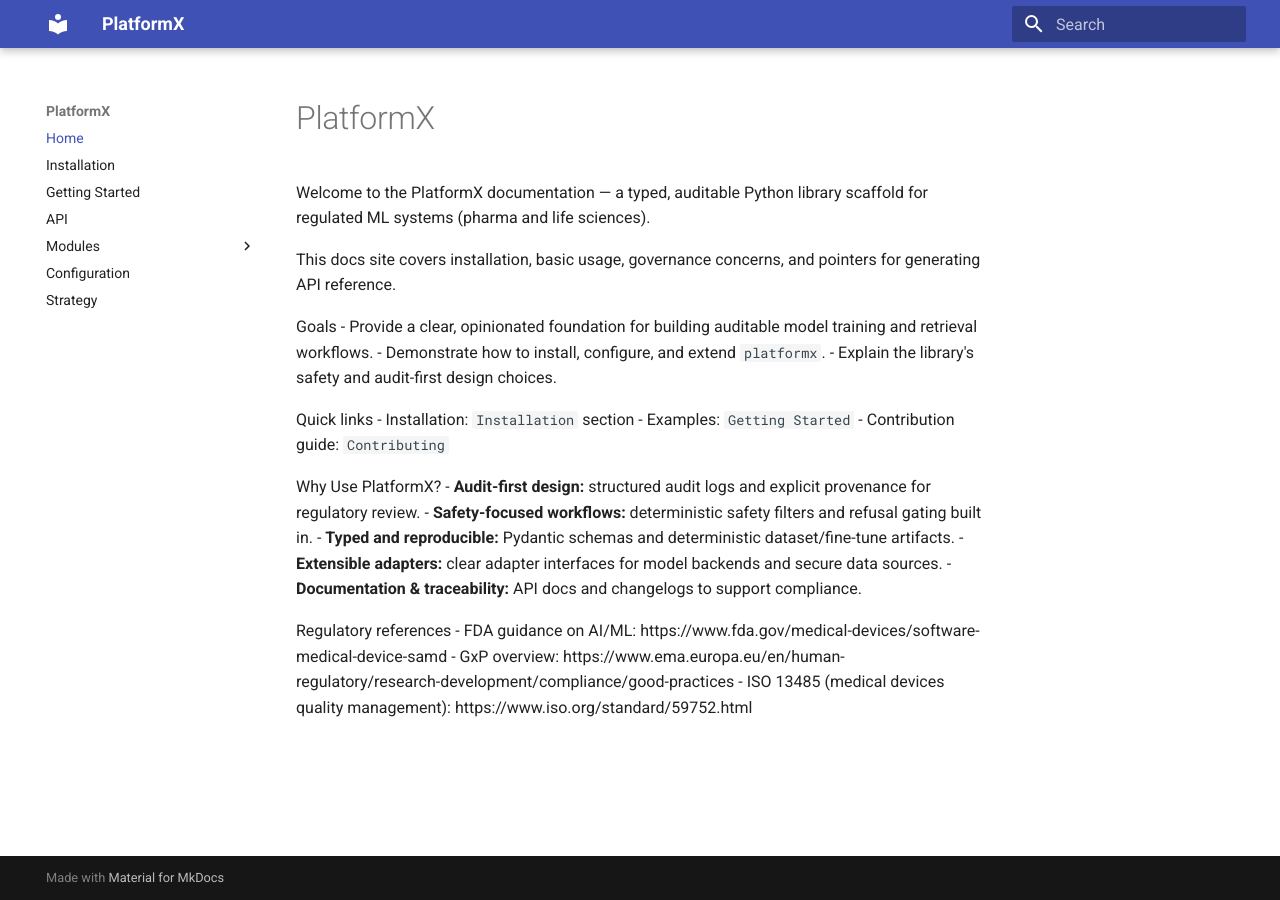
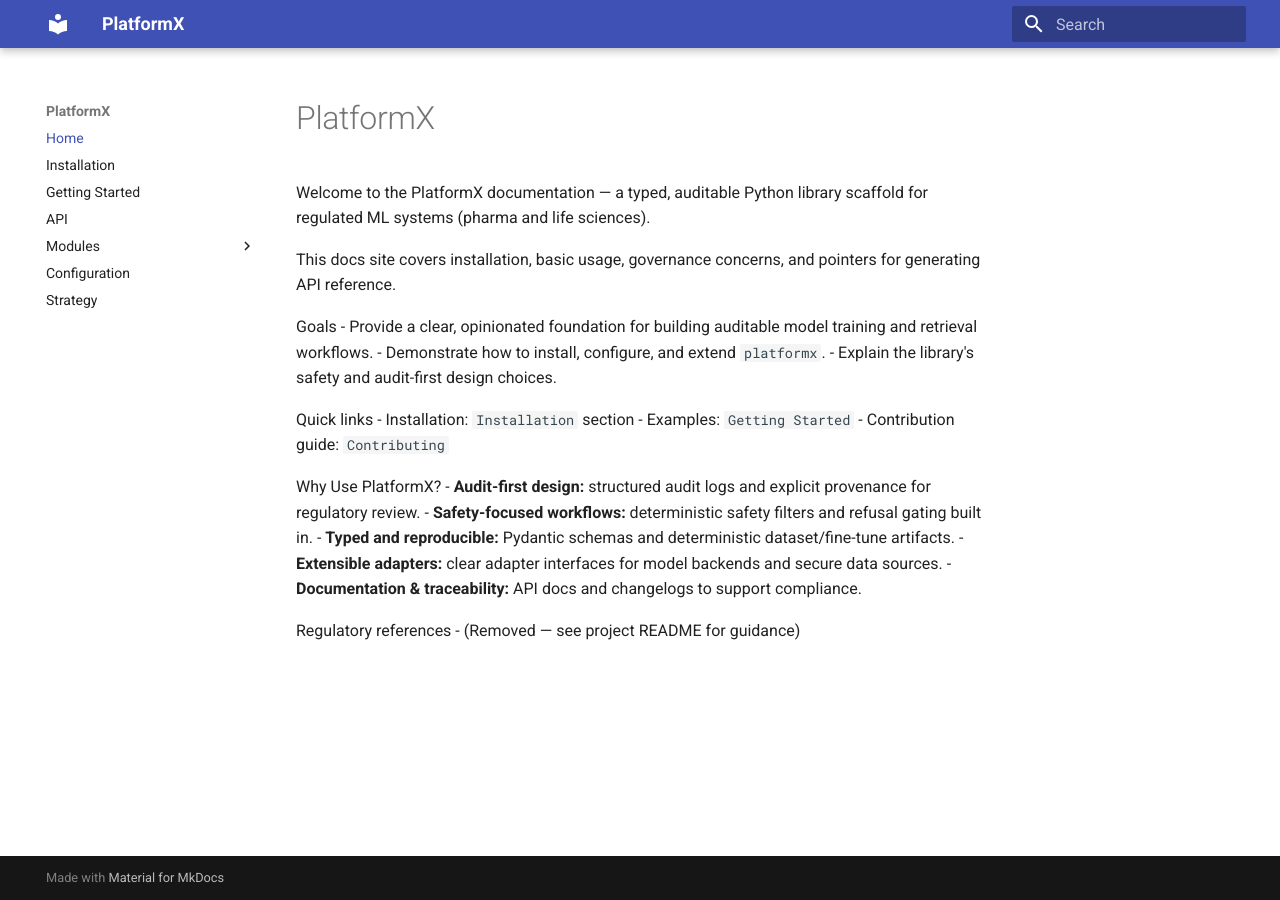
Before and after one commit to fiscaloxai/platformx, an MkDocs documentation site: the page built from docs/index.md, in a window 1280 px wide. Built offline with MkDocs 1.6.1 and Material for MkDocs 9.7.7, drawn with Linux system fonts in a browser that asks for light colours.

Commit message:
Docs: remove external regulatory links from index.md

```diff
--- a/docs/index.md
+++ b/docs/index.md
@@ -22,6 +22,4 @@
 - **Documentation & traceability:** API docs and changelogs to support compliance.
 
 Regulatory references
-- FDA guidance on AI/ML: https://www.fda.gov/medical-devices/software-medical-device-samd
-- GxP overview: https://www.ema.europa.eu/en/human-regulatory/research-development/compliance/good-practices
-- ISO 13485 (medical devices quality management): https://www.iso.org/standard/59752.html
+- (Removed — see project README for guidance)
```
